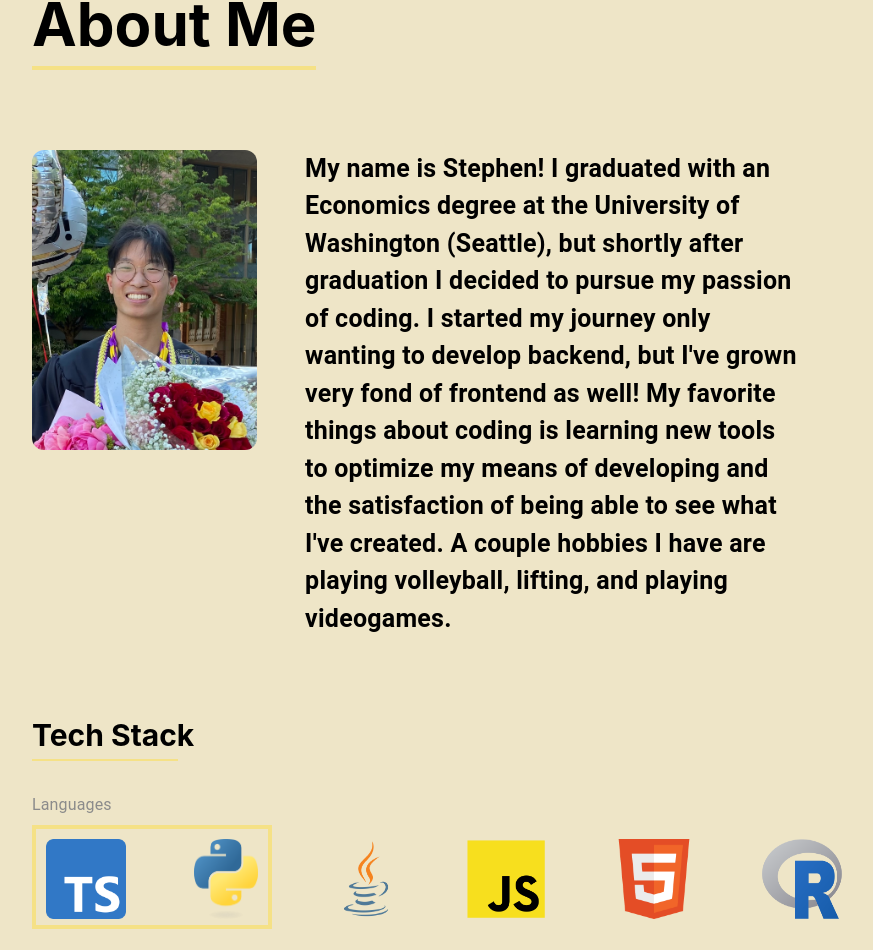
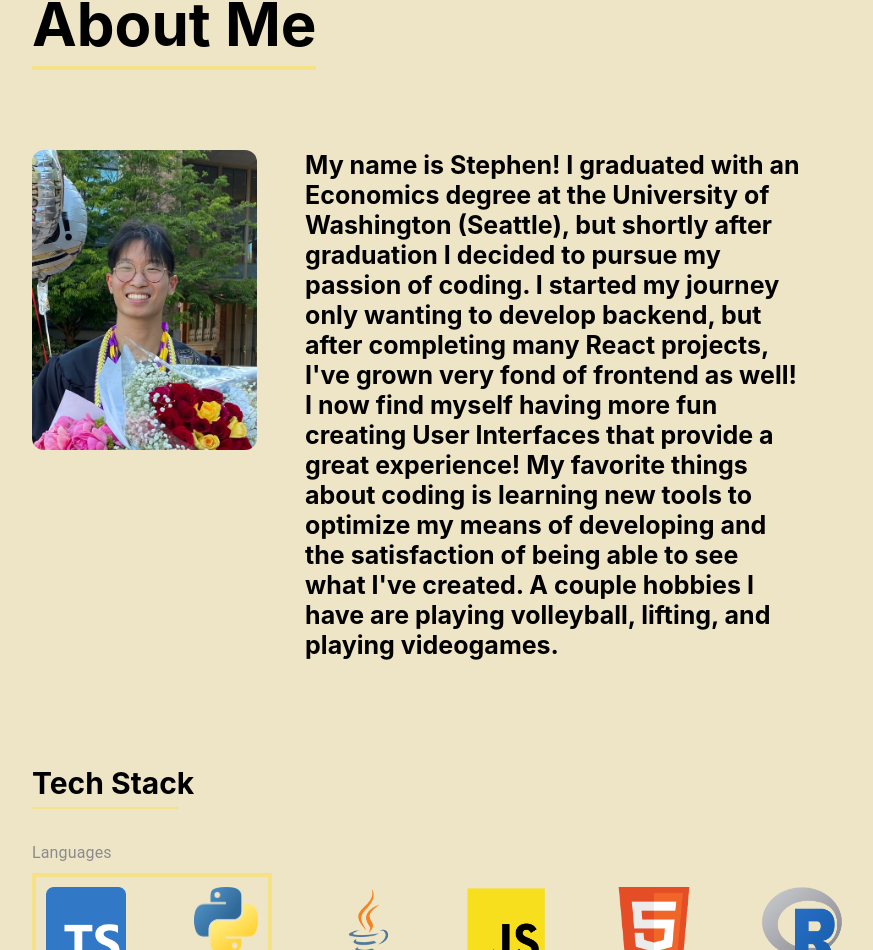
Before and after one commit to shinste/portfolio, a React (Create React App) app: page / in a window 1280 px wide. Shown: the part 4176-5126 px from the top of the page, without its empty margins (224-1097 px from the left). Built offline with nearby package versions, Linux system fonts and the light colour scheme.

Commit message:
animations pt 2

```diff
--- a/src/App.css
+++ b/src/App.css
@@ -398,7 +398,7 @@ body {
 	overflow-x: hidden;
 }
 
-#Contact-div {
+.Contact-div {
 	display: flex;
 	justify-content: space-evenly;
 	width: 50vw;
@@ -406,6 +406,9 @@ body {
 	flex-wrap: wrap;
 	margin-left: auto;
 	margin-right: auto;
+}
+.Contact-div.in-view {
+	animation: appear 3s ease;
 }
 
 .Page-div {
@@ -500,6 +503,10 @@ body {
 	margin-bottom: 10rem;
 }
 
+.Each-project.in-view {
+	animation: fade-in 2s ease;
+}
+
 .Recent {
 	font-size: 13px;
 	font-weight: bolder;
@@ -509,6 +516,43 @@ body {
 
 .Description-div {
 	width: 60%;
+}
+
+.About-me {
+	margin-top: 3rem;
+	font-size: 25px;
+	font-weight: bold;
+}
+
+.About-me.in-view {
+	animation: appear 3s ease;
+}
+
+.About-me.in-view {
+	animation: slide-from-left 1s ease;
+}
+
+.Logo.in-view {
+	/* animation: slide-from-right 1s ease-in; */
+	animation: slide-from-left 1s ease;
+
+	/* animation: slide-from-left 1s ease-in-out forwards; */
+}
+
+/* .type-sentences p {
+	animation: typing 1.5s steps(40, end);
+	white-space: nowrap;
+	overflow: hidden;
+	width: fit-content;
+} */
+
+@keyframes appear {
+	from {
+		opacity: 0;
+	}
+	to {
+		opacity: 1;
+	}
 }
 
 @media (max-width: 480px) {
--- a/src/components/Logo.tsx
+++ b/src/components/Logo.tsx
@@ -1,24 +1,26 @@
+import useIntersectionAnimation from '../hooks/useAnimate';
+
 interface ImageProp {
-    image: string
-    rectangle?: boolean
-    end? : boolean
-    small?: boolean
+	image: string;
+	rectangle?: boolean;
+	end?: boolean;
+	small?: boolean;
 }
 
-const Logo: React.FC<ImageProp> = ({image, rectangle, end, small}) => {
-
+const Logo: React.FC<ImageProp> = ({ image, rectangle, end, small }) => {
+	useIntersectionAnimation();
 	if (small) {
 		return (
-            <div style={{padding: 0, marginRight: !end ? '3rem': 0}}>
-                <img style={{width: rectangle ? '1.5rem': '3rem', height: '3rem'}} src={image} />
+			<div className="Logo animate" style={{ padding: 0, marginRight: !end ? '3rem' : 0 }}>
+				<img style={{ width: rectangle ? '1.5rem' : '3rem', height: '3rem' }} src={image} />
 			</div>
 		);
 	}
 	return (
-        <div style={{padding: 10, marginRight: !end ? '3rem': 0}}>
-            <img style={{width: rectangle ? '4rem': '5rem', height: '5rem'}} src={image} />
+		<div className="Logo animate" style={{ padding: 10, marginRight: !end ? '3rem' : 0 }}>
+			<img style={{ width: rectangle ? '4rem' : '5rem', height: '5rem' }} src={image} />
 		</div>
 	);
-}
+};
 
 export default Logo;
--- /dev/null
+++ b/src/hooks/useAnimate.ts
@@ -0,0 +1,25 @@
+import { useEffect } from 'react';
+
+const useIntersectionAnimation = (className = 'animate', inViewClass = 'in-view') => {
+	useEffect(() => {
+		const observer = new IntersectionObserver((entries) => {
+			entries.forEach((entry) => {
+				if (entry.isIntersecting) {
+					entry.target.classList.add(inViewClass);
+				} else {
+					entry.target.classList.remove(inViewClass);
+				}
+			});
+		});
+
+		// Select all elements with the specified class
+		const elements = document.querySelectorAll(`.${className}`);
+
+		elements.forEach((element) => observer.observe(element));
+
+		// Cleanup observer on component unmount
+		return () => observer.disconnect();
+	}, [className, inViewClass]);
+};
+
+export default useIntersectionAnimation;
--- a/src/pages/AboutMe.tsx
+++ b/src/pages/AboutMe.tsx
@@ -16,12 +16,15 @@ import postgresql from '../logos/postgresql.png';
 import Logo from '../components/Logo';
 import portrait from '../logos/portrait.jpg';
 import React from 'react';
+import useIntersectionAnimation from '../hooks/useAnimate';
 
 interface AboutComponents {
 	dayTime: boolean;
 }
 
 const AboutMe: React.FC<AboutComponents> = ({ dayTime }) => {
+	useIntersectionAnimation();
+
 	return (
 		<div className="Page-div">
 			<h3
@@ -51,20 +54,20 @@ const AboutMe: React.FC<AboutComponents> = ({ dayTime }) => {
 					/>
 				</div>
 				<div style={{ color: '#404040' }}>
-					<Typography
-						sx={{
-							marginTop: '3rem',
-							fontSize: '25px',
-							fontWeight: 'bold',
+					<p
+						className="About-me animate"
+						style={{
 							color: dayTime ? 'black' : 'white'
 						}}>
 						My name is Stephen! I graduated with an Economics degree at the University of Washington
 						(Seattle), but shortly after graduation I decided to pursue my passion of coding. I
-						started my journey only wanting to develop backend, but I've grown very fond of frontend
-						as well! My favorite things about coding is learning new tools to optimize my means of
-						developing and the satisfaction of being able to see what I've created. A couple hobbies
-						I have are playing volleyball, lifting, and playing videogames.
-					</Typography>
+						started my journey only wanting to develop backend, but after completing many React
+						projects, I've grown very fond of frontend as well! I now find myself having more fun
+						creating User Interfaces that provide a great experience! My favorite things about
+						coding is learning new tools to optimize my means of developing and the satisfaction of
+						being able to see what I've created. A couple hobbies I have are playing volleyball,
+						lifting, and playing videogames.
+					</p>
 				</div>
 			</div>
 
--- a/src/pages/Contact.tsx
+++ b/src/pages/Contact.tsx
@@ -8,12 +8,14 @@ import githubGray from '../logos/GitHubGray.png';
 import linkedinGray from '../logos/LinkedInGray.png';
 import { Button } from '@mui/material';
 import React from 'react';
+import useIntersectionAnimation from '../hooks/useAnimate';
 
 interface ContactProps {
 	dayTime: boolean;
 }
 
 const Contact: React.FC<ContactProps> = ({ dayTime }) => {
+	useIntersectionAnimation();
 	const panelStyle: React.CSSProperties = {
 		backgroundColor: dayTime ? '#FDF8DF' : 'whitesmoke',
 		height: '20rem',
@@ -54,7 +56,7 @@ const Contact: React.FC<ContactProps> = ({ dayTime }) => {
 				/>
 			</div>
 
-			<div id="Contact-div">
+			<div className="Contact-div animate">
 				<div style={{ ...panelStyle }}>
 					<img style={{ ...logoStyle }} src={dayTime ? phone : phoneGray} />
 					<h3 style={{ textAlign: 'center' }}>360-790-6401</h3>
--- a/src/pages/Projects.tsx
+++ b/src/pages/Projects.tsx
@@ -13,17 +13,16 @@ import Logo from '../components/Logo';
 import traveller from '../logos/traveller.png';
 import firebase from '../logos/firebase.png';
 import spotifyPng from '../logos/spotify.png';
+import useIntersectionAnimation from '../hooks/useAnimate';
 
 interface ProjectComponents {
 	dayTime: boolean;
 }
 
 const Projects: React.FC<ProjectComponents> = ({ dayTime }) => {
-	// let backgroundColor = '#F5E186';
-	// if (!dayTime) {
-	// 	backgroundColor = '#9D9D9';
-	// }
 	const color = dayTime ? 'black' : 'whitesmoke';
+
+	useIntersectionAnimation();
 	return (
 		<div id="Projects-div">
 			<h3
@@ -35,7 +34,7 @@ const Projects: React.FC<ProjectComponents> = ({ dayTime }) => {
 				Projects
 			</h3>
 			<div className="Grid" style={{ color: color }}>
-				<div className="Each-project">
+				<div className="Each-project animate">
 					<div className="Title-tools Vertical-flex">
 						<h2 className="Project-title">
 							Event Planning Application <span className="Recent">In Progress</span>
@@ -100,7 +99,7 @@ const Projects: React.FC<ProjectComponents> = ({ dayTime }) => {
 						</div>
 					</div>
 				</div>
-				<div className="Each-project">
+				<div className="Each-project animate">
 					<div className="Title-tools Vertical-flex">
 						<h2 className="Project-title">Spotify Recommendation App </h2>
 						<div className="Flex Justify-between">
@@ -163,7 +162,7 @@ const Projects: React.FC<ProjectComponents> = ({ dayTime }) => {
 						</div>
 					</div>
 				</div>
-				<div className="Each-project">
+				<div className="Each-project animate">
 					<div className="Title-tools Vertical-flex">
 						<h2 className="Project-title">Collaborative Event Planning Application </h2>
 						<div className="Flex Justify-between">
@@ -225,7 +224,7 @@ const Projects: React.FC<ProjectComponents> = ({ dayTime }) => {
 						</div>
 					</div>
 				</div>
-				<div className="Each-project">
+				<div className="Each-project animate">
 					<div className="Title-tools Vertical-flex">
 						<h2 className="Project-title">AI Poker Game</h2>
 						<div className="Flex Justify-between">
```
Lines whose indentation alone changed are shown as unchanged.
